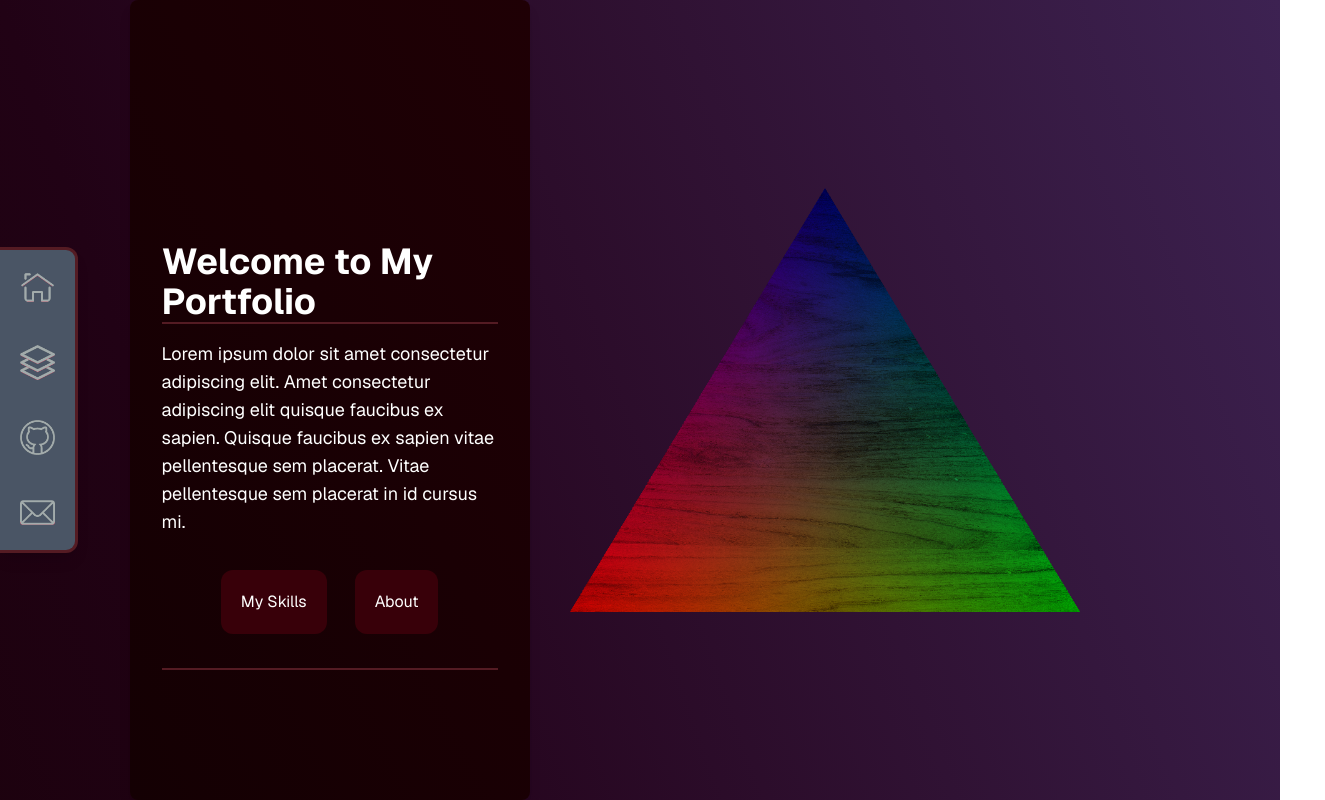
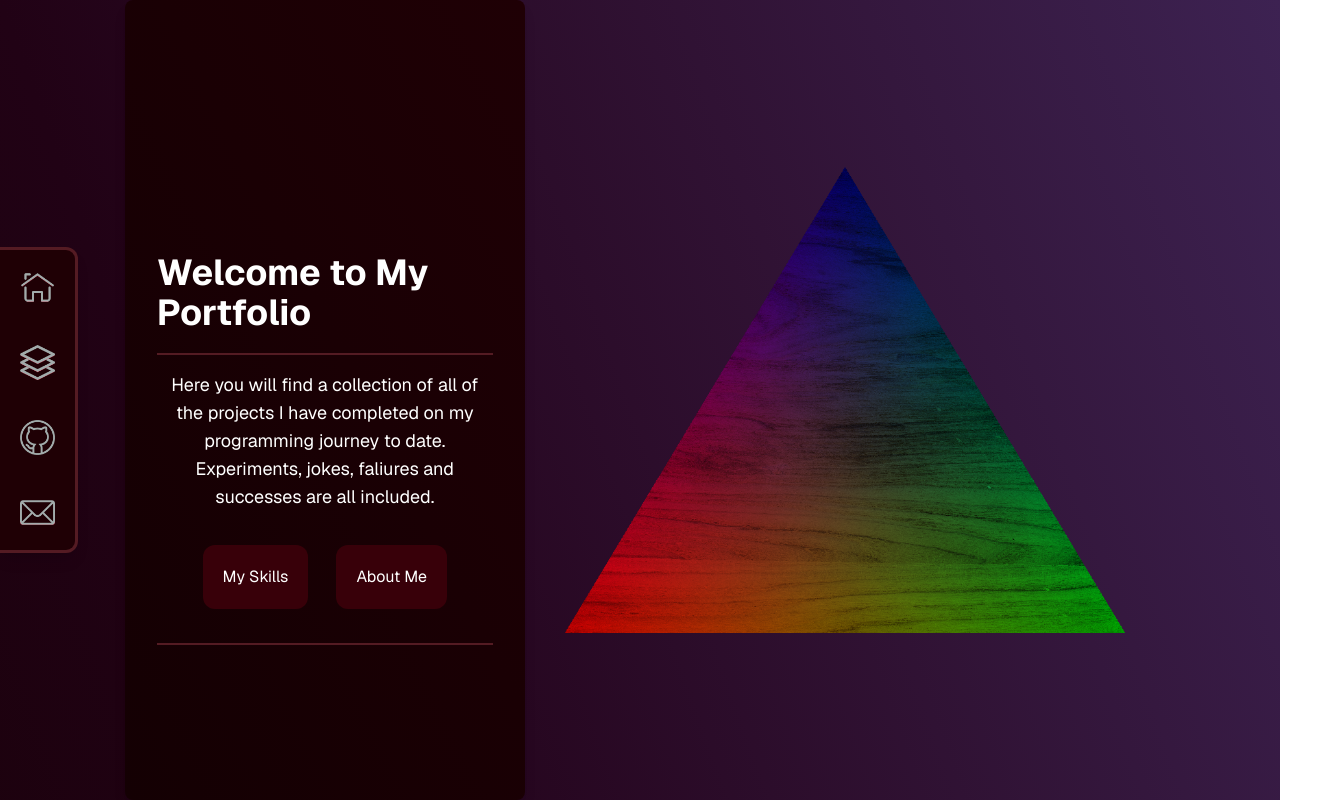
Before and after one commit to ConnorKnoetze/connorknoetze.com, a Next.js app: page / in a window 1280 px wide. Shown: the top 800 px of the page, 1325 px wide, since content can reach past the window. Built offline with nearby package versions, Linux system fonts and the light colour scheme.

Commit message:
modified:   app/page.tsx 	new file:   public/pfp.png

```diff
--- a/app/page.tsx
+++ b/app/page.tsx
@@ -133,10 +133,11 @@ export default function Home() {
   const scrollDir = useScrollDirection();
 
   return (
-    <div className="grid grid-rows-[20px_1fr_20px] items-center justify-items-center min-h-screen p-6 pb-0 gap-0 sm:p-0 font-[family-name:var(--font-geist-sans)] bg-gradient-to-bl from-tuna via-gondola to-diesel ">
+    <div className="grid grid-rows-[20px_1fr_20px] items-center justify-items-center min-h-screen sm:p-0 font-[family-name:var(--font-geist-sans)] bg-gradient-to-bl from-tuna via-gondola to-diesel ">
       <div className="row-start-2 w-full flex min-h-screen items-center">
+
         {/* Vertical Navigation Menu */}
-        <nav className="flex flex-col gap-10 border-r-3 border-t-3 border-b-3 border-cocoa_bean min-w-[60px] items-left h-auto fixed top-1/2 left-0 -translate-y-1/2 z-20 bg-gray-600 dark:bg-licorice shadow-lg rounded-r-xl pt-5 pb-5 pl-5 pr-1 justify-center">
+        <nav className="flex flex-col gap-10 border-r-3 border-t-3 border-b-3 border-cocoa_bean min-w-[60px] items-left h-auto fixed top-1/2 left-0 -translate-y-1/2 z-20 bg-licorice shadow-lg rounded-r-xl pt-5 pb-5 pl-5 pr-1 justify-center">
           {[
             { href: "/", icon: "/home.png", alt: "Home Icon", label: "| Home" },
             {
@@ -175,13 +176,12 @@ export default function Home() {
             </a>
           ))}
         </nav>
+
         {/* Main Content */}
-        <main
-          id="main"
-          className="flex flex-col gap-[32px] flex-1 items-center sm:items-start pl-10 mt-5 ml-[7vw]"
-        >
+        <main id="main" className="flex flex-col gap-[32px] flex-1 items-center pl-[10vh] mt-5">
+
           {/* Sticky Animated Section Container at the top */}
-          <div className="relative w-full h-[100vh] flex items-start justify-center">
+          <div className="relative w-full h-[100vh] flex items-start justify-center ml-[7vw]">
             <div
               ref={sectionRef}
               className="sticky flex flex-row items-center w-full h-screen min-h-[300px] justify-center"
@@ -192,24 +192,21 @@ export default function Home() {
                   className={`flex-1 flex flex-col justify-center w-[350px] max-w-[400px] text-white bg-gradient-to-bl from-licorice to-very_dark_brown rounded-lg shadow-lg p-8 mb-20 h-[100vh] transition-all duration-700 ease-out
                     ${visible ? "translate-x-0 opacity-100" : "-translate-x-32 opacity-0"}`}
                 >
-                  <h2 className="text-4xl pt-42 font-bold mb-4 border-b-2 border-cocoa_bean">Welcome to My Portfolio</h2>
-                  <p className="text-lg text-white dark:text-gray-200">
-                    Lorem ipsum dolor sit amet consectetur adipiscing elit. Amet
-                    consectetur adipiscing elit quisque faucibus ex sapien. Quisque
-                    faucibus ex sapien vitae pellentesque sem placerat. Vitae
-                    pellentesque sem placerat in id cursus mi.
+                  <h2 className="text-4xl pt-42 font-bold mb-4 border-b-2 border-cocoa_bean pb-5">Welcome to My Portfolio</h2>
+                  <p className="text-lg text-white dark:text-gray-200 text-center">
+                    Here you will find a collection of all of the projects I have completed on my programming journey to date.
+                    Experiments, jokes, faliures and successes are all included.
                   </p>
                   <li className="pt-5 pb-5 flex items-center justify-center border-b-2 border-cocoa_bean">
                     <a className="p-5 m-3.5 rounded-xl bg-dark_maroon hover:bg-cocoa_bean transition-colors duration-350"
                       href="#My Skills">
                       My Skills
                     </a>
-                      <a
+                    <a
                       className="p-5 m-3.5 rounded-xl bg-dark_maroon hover:bg-cocoa_bean transition-colors duration-350"
-                      href="#About"
-                      >
-                      About
-                      </a>
+                      href="#About">
+                      About Me
+                    </a>
                   </li>
                   <div className="flex flex-[0.4]"></div>
                 </div>
@@ -235,7 +232,7 @@ export default function Home() {
           </div>
 
           {/* Second Sticky Animated Section */}
-          <div id="My Skills" className="relative w-full h-[150vh] flex items-start justify-center mt-20">
+          <div id="My Skills" className="relative w-full h-[150vh] flex items-start justify-center mt-20 ml-[7vw]">
             <div
               ref={sectionRef2}
               className={`sticky top-[3vh] flex flex-row items-center w-full h-[100vh] min-h-[300px] justify-center transition-all duration-700 ease-out
@@ -291,6 +288,10 @@ export default function Home() {
                 </div>
               <div className="flex items-center justify-center w-full h-full ">
                 <div
+                className={`flex-1 max-w-[30vw]
+                  ${visible ? "translate-x-0 opacity-100" : "-translate-x-32 opacity-0"} hidden 2xl:flex`}
+                ></div>
+                <div
                 className={`flex-1 flex items-center justify-center min-w-[50px] max-w-[500px] mr-50 ml-10 mb-20 h-full transition-all duration-700 ease-linear relative
                   ${visible ? "translate-x-0 opacity-100" : "-translate-x-32 opacity-0"} hidden sm:flex`}
                 >
@@ -306,7 +307,9 @@ export default function Home() {
               </div>
             </div>
           </div>
-          <div id="About" className="relative w-full h-[150vh] flex items-start justify-center mt-20">
+
+          {/* Third Sticky Animated Section */}
+          <div id="About" className="relative w-full h-[150vh] flex items-start justify-center mt-20 ml-[7vw]">
             <div
               ref={sectionRef3}
               className={`sticky top-[3vh] flex flex-row items-center w-full h-[100vh] min-h-[300px] justify-center transition-all duration-700 ease-out
@@ -335,10 +338,8 @@ export default function Home() {
                 className={`flex-1 max-w-[30vw]
                   ${visible ? "translate-x-0 opacity-100" : "-translate-x-32 opacity-0"} hidden 2xl:flex`}
                 ></div>
-                <div
-                className={`flex-1 flex items-center justify-center min-w-[50px] max-w-[700px] mr-50 ml-10 mb-20 h-full transition-all duration-700 ease-linear relative
-                  ${visible ? "translate-x-0 opacity-100" : "-translate-x-32 opacity-0"} hidden sm:flex`}
-              >
+                <div className={`flex-1 flex items-center justify-center min-w-[50px] max-w-[700px] mr-50 ml-10 mb-20 h-full transition-all duration-700 ease-linear relative
+                  ${visible ? "translate-x-0 opacity-100" : "-translate-x-32 opacity-0"} hidden sm:flex`}>
                   <Image
                     priority={true}
                     src="/opengl_trapazoid.png"
@@ -351,13 +352,95 @@ export default function Home() {
               </div>
             </div>
           </div>
-        <div className="h-[20vh]"></div>
+
+        {/* Whitespace at end of page */}
+        <div className="h-[10vh]"></div>
+
         </main>
       </div>
       {/* Footer */}
-      <div className="row-start-3 w-full">
-        <footer className="w-full bg-gradient-to-bl from-cocoa_bean via-licorice to-blue-950 h-[30vh] bottom-0 left-0 z-30 shadow-2xl">
-          {/* Footer content goes here */}
+      <div className="row-start-3 w-full" id="footer">
+        <footer className="flex flex-row w-full bg-gradient-to-bl from-cocoa_bean via-licorice to-blue-950 h-[30vh] bottom-0 left-0 z-30 shadow-2xl pt-10 pb-10">
+
+          {/* PFP Section */}
+          <div className="flex flex-[0.5] flex-row w-full h-full ml-[5vw] mr-[5vw]">
+            <div className="flex flex-1 w-full h-full max-w-100 items-center justify-end pr-2">
+              <a href="https://github.com/connorknoetze" target="_blank" rel="noopener noreferrer" className=""><img src={"pfp.png"} width={200} className="border-3 rounded-full hover:shadow-lg shadow-white transition-all duration-350 min-w-30"></img></a>
+            </div>
+            <div className="flex flex-[0.5] flex-col w-full h-full items-center justify-center">
+              <div className="flex flex-col flex-[1] w-full h-full p-5 gap-3 justify-center">
+                <h1 className="font-bold" >- Connor Knoetze -</h1>
+                <p>Bachelor Of Science (BSc)</p>
+                <p>Computer Science</p>
+              </div>
+            </div>
+          </div>
+
+          {/* Pages */}
+          <div className="flex flex-col flex-[0.4] w-full max-w-400px h-full p-5 ml-[5vw] mr-[5vw] bg-gray-600/15 hover:bg-gray-500/15 rounded-2xl transition-colors duration-350 shadow-xl hover:shadow-2xl">
+            {/* Quicklinks Text Box */}
+            <div className="flex flex-1 w-full h-full">
+              <div className="flex flex-[0.2] w-full h-full"></div>
+              <div className="flex flex-[1] w-full h-full items-center justify-center border-b-2 border-b-cocoa_bean">
+                <h1 className="flex font-bold text-[2vh]">
+                  Pages
+                </h1>
+              </div>
+              <div className="flex flex-[0.2] w-full h-full"></div>
+            </div>
+
+            {/* Pages Content */}
+            <div className="flex flex-1 w-full h-full items-center justify-center pt-5">
+              <a className="flex flex-1 items-center justify-center hover:bg-gradient-to-bl from-cocoa_bean via-licorice to-tuna text-gray-300 text-[1.5vh] w-full h-full rounded-2xl gap-2" href="/">
+                <img src="/Home.png" alt="projects" className="max-w-5 max-h-5"></img>
+              Home
+              </a>
+            </div>
+            <div className="flex flex-1 w-full h-full items-center justify-center">
+              <a className="flex flex-1 items-center justify-center hover:bg-gradient-to-bl from-cocoa_bean via-licorice to-tuna text-gray-300 text-[1.5vh] w-full h-full rounded-2xl gap-2" href="/Projects">
+                <img src="/projects.png" alt="projects" className="max-w-5 max-h-5"></img>
+              Projects
+              </a>
+            </div>
+            <div className="flex flex-1 w-full h-full items-center justify-center">
+              <a className="flex flex-1 items-center justify-center hover:bg-gradient-to-bl from-cocoa_bean via-licorice to-tuna text-gray-300 text-[1.5vh] w-full h-full rounded-2xl gap-2" href="https://github.com/connorknoetze">
+                <img src="/Github.png" alt="projects" className="max-w-5 max-h-5"></img>
+              Github
+              </a>
+            </div>
+            <div className="flex flex-1 w-full h-full items-center justify-center">
+              <a className="flex flex-1 items-center justify-center hover:bg-gradient-to-bl from-cocoa_bean via-licorice to-tuna text-gray-300 text-[1.5vh] w-full h-full rounded-2xl gap-2" href="/Contact">
+                <img src="/Contact.png" alt="projects" className="max-w-5 max-h-5"></img>
+              Contact
+              </a>
+            </div>
+
+          </div>
+
+          {/* Quick Menu */}
+          <div className="flex flex-col flex-[0.4] w-full h-full max-w-400px p-5 ml-[5vw] mr-[5vw] bg-gray-600/15 hover:bg-gray-500/15 rounded-2xl transition-colors duration-350 shadow-xl hover:shadow-2xl">
+            <div className="flex flex-1 w-full h-full">
+              <div className="flex flex-[0.2] w-full h-full"></div>
+              <div className="flex flex-[1] w-full h-full items-center justify-center border-b-2 border-b-cocoa_bean">
+                <h1 className="flex font-bold text-[2vh]">
+                  Quick Menu
+                </h1>
+              </div>
+              <div className="flex flex-[0.2] w-full h-full"></div>
+            </div>
+
+            <div className="flex flex-1 w-full h-full items-center justify-center pt-5">
+              <a className="flex flex-1 items-center justify-center hover:bg-gradient-to-bl from-cocoa_bean via-licorice to-tuna text-gray-300 text-[1.5vh] w-full h-full rounded-2xl" href="/#main">Welcome</a>
+            </div>
+            <div className="flex flex-1 w-full h-full items-center justify-center">
+              <a className="flex flex-1 items-center justify-center hover:bg-gradient-to-bl from-cocoa_bean via-licorice to-tuna text-gray-300 text-[1.5vh] w-full h-full rounded-2xl" href="/#My Skills">My Skills</a>
+            </div>
+            <div className="flex flex-1 w-full h-full items-center justify-center">
+              <a className="flex flex-1 items-center justify-center hover:bg-gradient-to-bl from-cocoa_bean via-licorice to-tuna text-gray-300 text-[1.5vh] w-full h-full rounded-2xl" href="/#About">About me</a>
+            </div>
+
+          </div>
+
         </footer>
       </div>
     </div>
```
Also changed, not shown: public/pfp.png (added).
